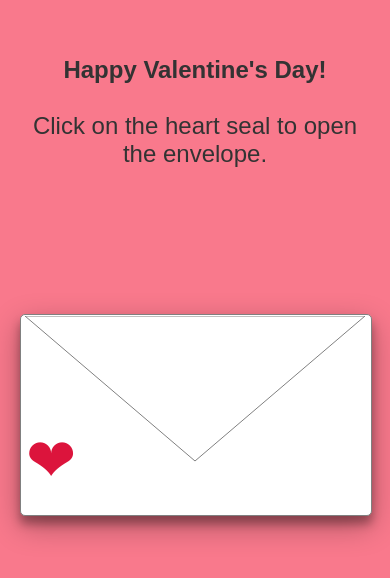
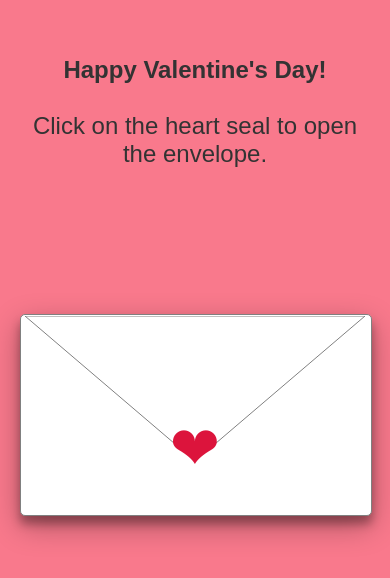
Before and after one commit to viveroa2291/valentines, a React (Create React App) app: page / in a window 390 px wide. Shown: the part 156-734 px from the top of the page. Built offline with nearby package versions, Linux system fonts and the light colour scheme.

Commit message:
Alignment Fixing

```diff
--- a/src/App.css
+++ b/src/App.css
@@ -157,9 +157,11 @@ article {
 }
 @media (max-width: 800px) {
   .heart-btn {
+    position: relative;
     display: block;
     margin-left: auto;
     margin-right: auto;
+    margin-top: 15rem;
     left: 0;
   }
 }
```
